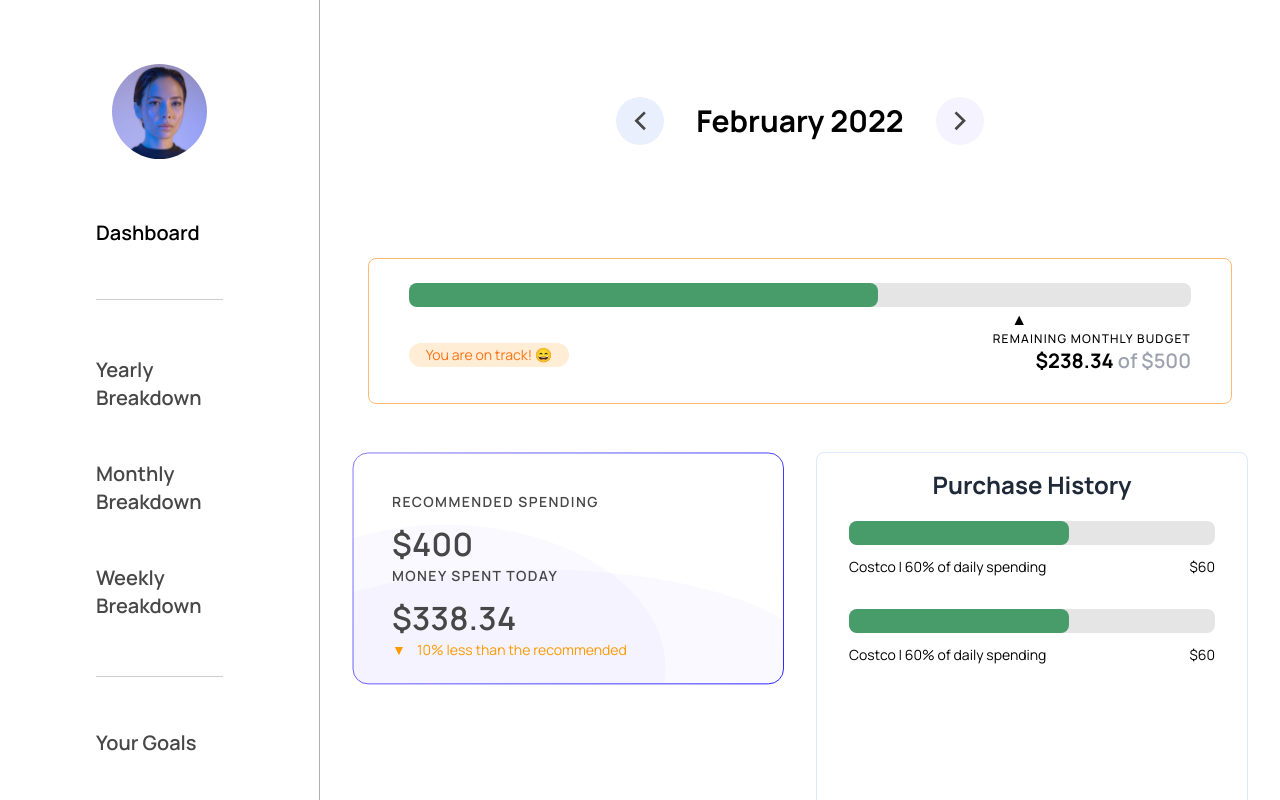
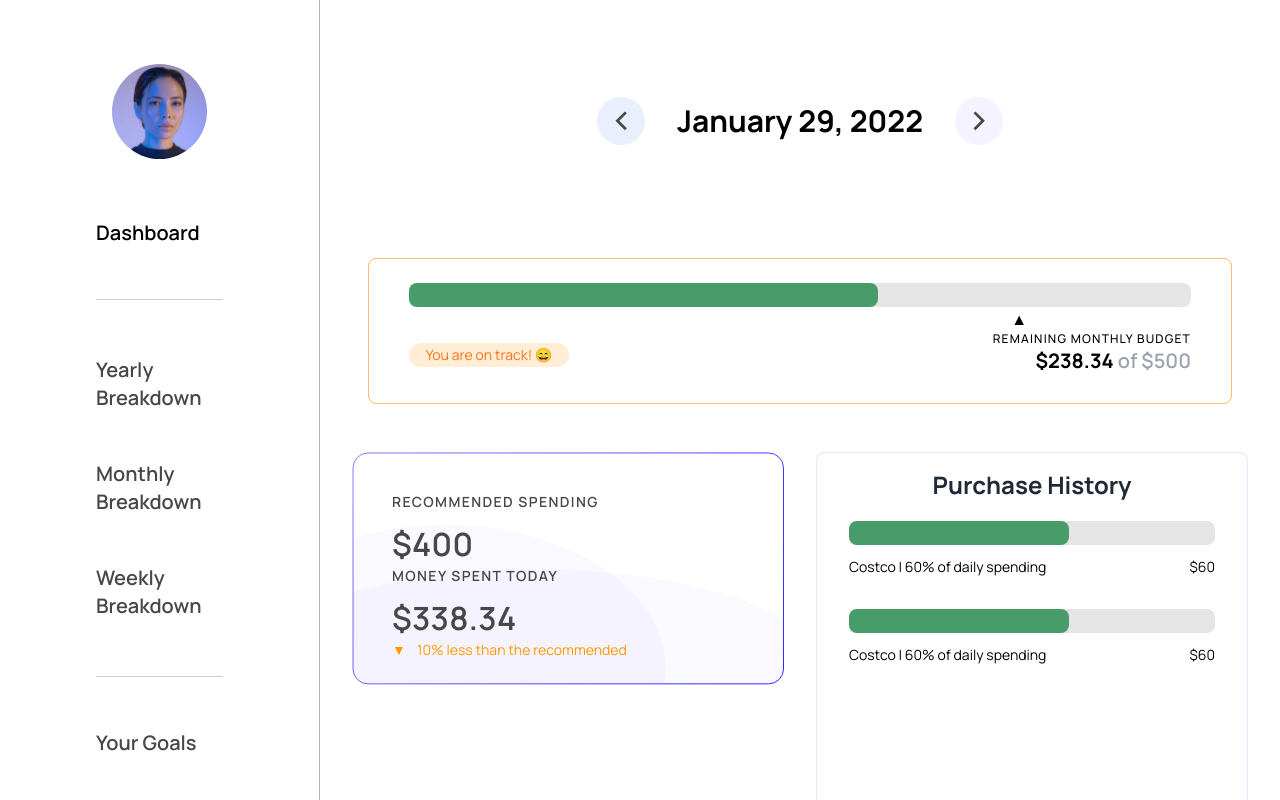
Before and after one commit to anyuan-chen/perdiem, a Next.js app: page /day/2022-01-29 in a window 1280 px wide. Shown: the top 800 px of the page. Built offline with nearby package versions, Linux system fonts and the light colour scheme.

Commit message:
Add date navigation

```diff
--- a/package.json
+++ b/package.json
@@ -10,6 +10,7 @@
   "dependencies": {
     "@tailwindcss/forms": "^0.4.0",
     "chart.js": "^3.7.1",
+    "dayjs": "^1.10.7",
     "framer-motion": "^6.2.6",
     "json2csv": "^5.0.6",
     "next": "12.1.0",
--- a/pages/day/[day].js
+++ b/pages/day/[day].js
@@ -1,9 +1,11 @@
 import React from "react";
+import Link from "next/link";
 import { motion } from "framer-motion";
 import spendingData from "../../data/spendingData.json";
 import Navbar from "../../components/shared/navbar";
 import CompletionBar from "../../components/shared/simplebar";
 import BankCard from "../../components/shared/bankcard";
+import dayjs from "dayjs";
 
 const allDays = [
   ...new Set(spendingData.map((i) => i.time.substring(0, i.time.indexOf("T")))),
@@ -15,7 +17,15 @@ for (const d of allDays) {
   dayStructure[d].push(...spendingData.filter((i) => i.time.startsWith(d)));
 }
 
-export default function Day({ day }) {
+export default function Day({ day, items }) {
+  const today = dayjs(day);
+  const yesterday = today.subtract(1, "day");
+  const tomorrow = today.add(1, "day");
+  console.log(day);
+
+  const getDateUrlSlug = (date) => date.format("YYYY-MM-DD");
+  const getFullLocaleDate = (date) => dayjs(date).format("MMMM D, YYYY");
+
   const bankColor =
     Math.abs(5) <= 5 ? "yellow" : changePercentage < 0 ? "green" : "red";
   return (
@@ -23,19 +33,25 @@ export default function Day({ day }) {
       <Navbar />
       <div className="container grid grid-cols-2 grid-rows-6 w-full p-8 gap-8">
         <header className="flex items-center justify-center col-span-2">
+          <Link href={`/day/${getDateUrlSlug(yesterday)}`}>
             <motion.button
               className="rounded-full w-12 h-12 flex items-center justify-center"
               style={{ backgroundColor: "#E9EFFD" }}
             >
               <img src="/icons/leftArrow.svg" alt="left arrow"></img>
             </motion.button>
-          <h1 className="text-3xl font-bold px-8">February 2022</h1>
+          </Link>
+          <h1 className="text-3xl font-bold px-8">
+            {getFullLocaleDate(today)}
+          </h1>
+          <Link href={`/day/${getDateUrlSlug(tomorrow)}`}>
             <motion.button
               className="rounded-full w-12 h-12 flex items-center justify-center"
               style={{ backgroundColor: "#F5F3FF" }}
             >
               <img src="/icons/rightArrow.svg" alt="right arrow"></img>
             </motion.button>
+          </Link>
         </header>
         <div className="col-span-2 bg-white p-4">
           <div className="grid bg-white border-orange-300 rounded-lg border p-6 px-10 grid-rows-2 grid-cols-2">
@@ -134,7 +150,8 @@ export default function Day({ day }) {
 export async function getStaticProps({ params }) {
   return {
     props: {
-      day: dayStructure[params.day],
+      day: params.day,
+      items: dayStructure[params.day],
     },
   };
 }
```
Lines whose indentation alone changed are shown as unchanged.
